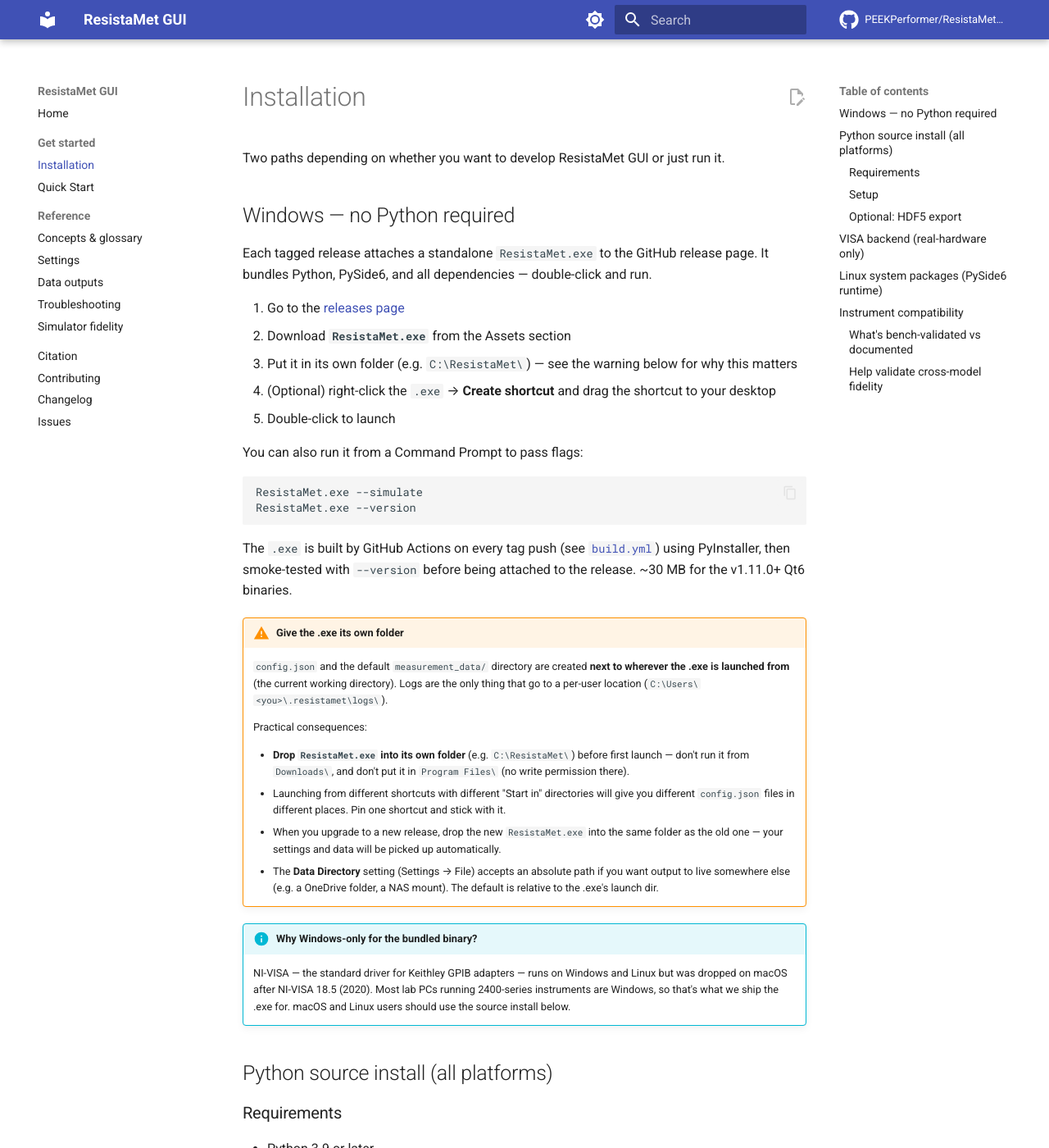
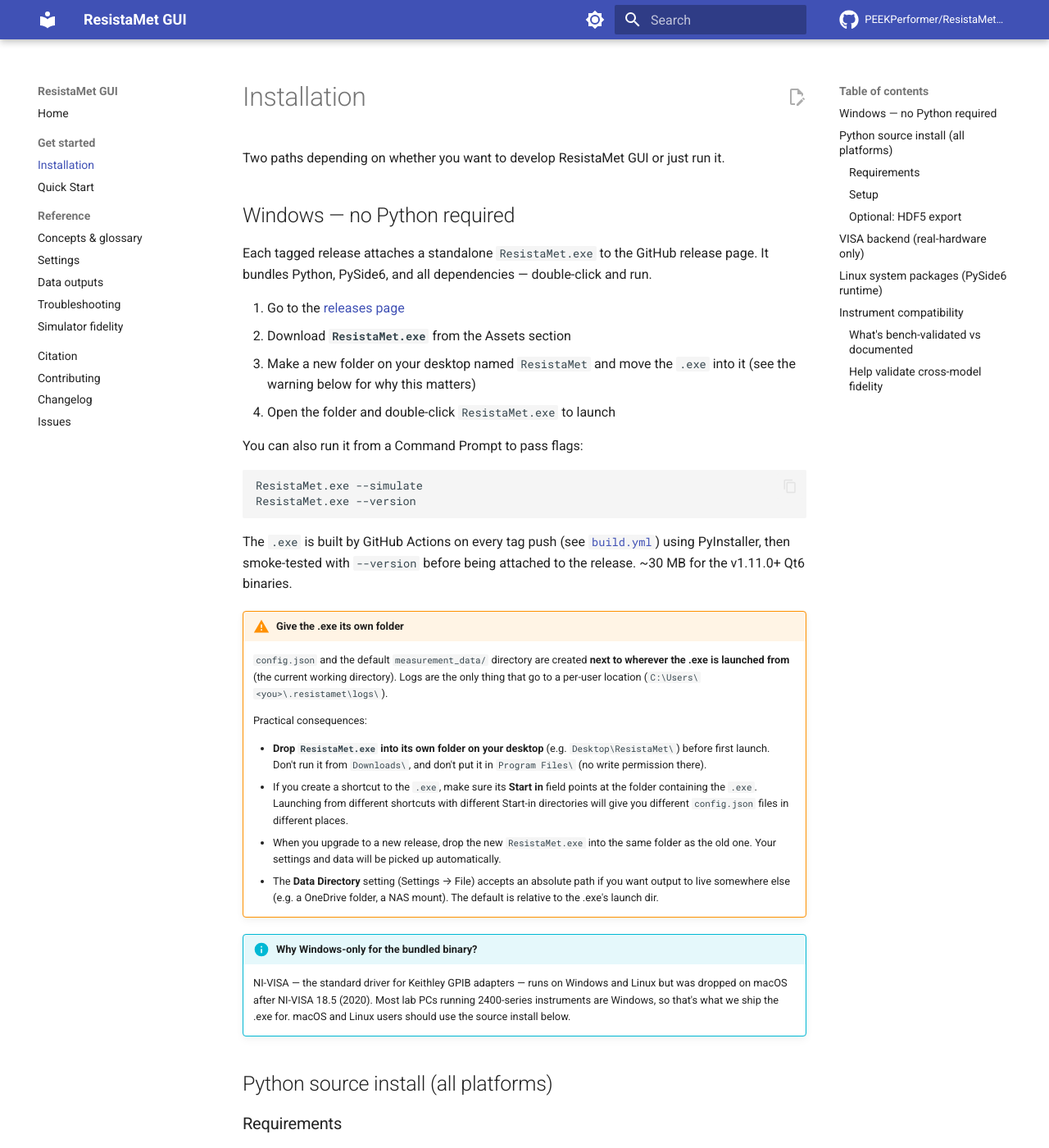
Before and after one commit to PEEKPerformer/ResistaMet-GUI, an MkDocs documentation site: the page built from docs/installation.md, in a window 1280 px wide and 1400 px high. Shown: the whole window at 82% size. Built offline with MkDocs 1.6.1 and Material for MkDocs 9.7.7, drawn with Linux system fonts in a browser that asks for light colours; comment, search, counter and statistics services are not loaded.

Commit message:
docs(installation): folder lives on desktop, drop shortcut step
The shortcut step was an unnecessary middle layer; recommending the
folder go straight on the desktop means users navigate in and run the
.exe directly. Warning bullet about Start-in directories rephrased to
target users who still choose to make a shortcut.

```diff
--- a/docs/installation.md
+++ b/docs/installation.md
@@ -8,9 +8,8 @@
 
 1. Go to the [releases page](https://github.com/PEEKPerformer/ResistaMet-GUI/releases/latest)
 2. Download **`ResistaMet.exe`** from the Assets section
-3. Put it in its own folder (e.g. `C:\ResistaMet\`) — see the warning below for why this matters
-4. (Optional) right-click the `.exe` → **Create shortcut** and drag the shortcut to your desktop
-5. Double-click to launch
+3. Make a new folder on your desktop named `ResistaMet` and move the `.exe` into it (see the warning below for why this matters)
+4. Open the folder and double-click `ResistaMet.exe` to launch
 
 You can also run it from a Command Prompt to pass flags:
 
@@ -26,9 +25,9 @@
 
     Practical consequences:
 
-    - **Drop `ResistaMet.exe` into its own folder** (e.g. `C:\ResistaMet\`) before first launch — don't run it from `Downloads\`, and don't put it in `Program Files\` (no write permission there).
-    - Launching from different shortcuts with different "Start in" directories will give you different `config.json` files in different places. Pin one shortcut and stick with it.
-    - When you upgrade to a new release, drop the new `ResistaMet.exe` into the same folder as the old one — your settings and data will be picked up automatically.
+    - **Drop `ResistaMet.exe` into its own folder on your desktop** (e.g. `Desktop\ResistaMet\`) before first launch. Don't run it from `Downloads\`, and don't put it in `Program Files\` (no write permission there).
+    - If you create a shortcut to the `.exe`, make sure its **Start in** field points at the folder containing the `.exe`. Launching from different shortcuts with different Start-in directories will give you different `config.json` files in different places.
+    - When you upgrade to a new release, drop the new `ResistaMet.exe` into the same folder as the old one. Your settings and data will be picked up automatically.
     - The **Data Directory** setting (Settings → File) accepts an absolute path if you want output to live somewhere else (e.g. a OneDrive folder, a NAS mount). The default is relative to the .exe's launch dir.
 
 !!! info "Why Windows-only for the bundled binary?"
```
